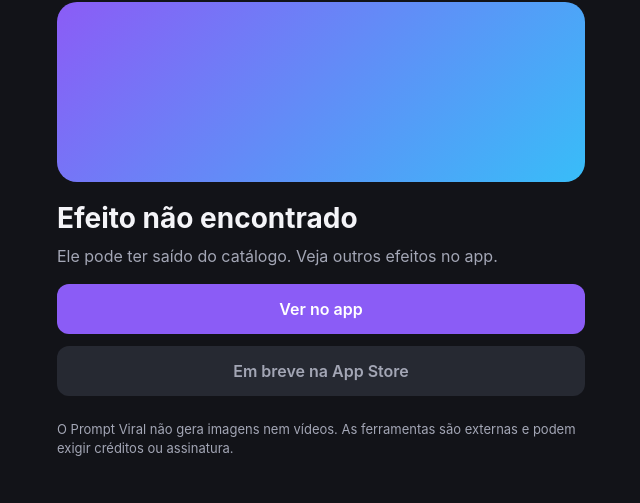
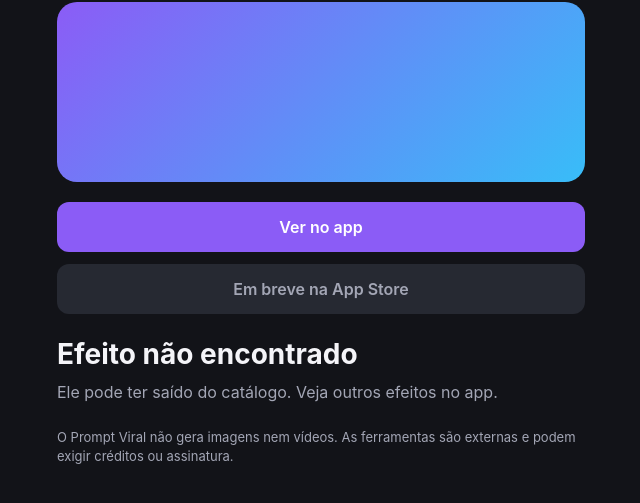
Before and after one commit to SRcst-dev/prompt-viral-catalogo, a plain HTML site: page e/index.html in a window 1280 px wide. Shown: the part 59-562 px from the top of the page, without its empty margins (319-959 px from the left). Drawn offline with Linux system fonts and the light colour scheme.

Commit message:
Página do link: Abrir no app no topo

```diff
--- a/e/index.html
+++ b/e/index.html
@@ -33,6 +33,7 @@
   .toast.show { opacity: 1; }
   .steps { margin: 0; padding-left: 20px; color: var(--muted); }
   .hidden { display: none; }
+  .actions { margin-bottom: 24px; }
   footer { color: var(--muted); font-size: 13px; margin-top: 24px; }
 </style>
 </head>
@@ -40,6 +41,11 @@
 <main>
   <div class="brand">Prompt Viral</div>
   <div class="hero" id="hero"></div>
+
+  <div class="actions">
+    <a class="btn btn-primary" id="open" href="promptviral://efeito/">Abrir no app</a>
+    <a class="btn btn-secondary" id="store" aria-disabled="true">Em breve na App Store</a>
+  </div>
 
   <section id="loading"><p class="desc">Carregando efeito…</p></section>
 
@@ -67,8 +73,6 @@
     <p class="desc">Ele pode ter saído do catálogo. Veja outros efeitos no app.</p>
   </section>
 
-  <a class="btn btn-primary" id="open" href="promptviral://efeito/">Abrir no app</a>
-  <a class="btn btn-secondary" id="store" aria-disabled="true">Em breve na App Store</a>
 
   <footer>O Prompt Viral não gera imagens nem vídeos. As ferramentas são externas e podem exigir créditos ou assinatura.</footer>
 </main>
```
